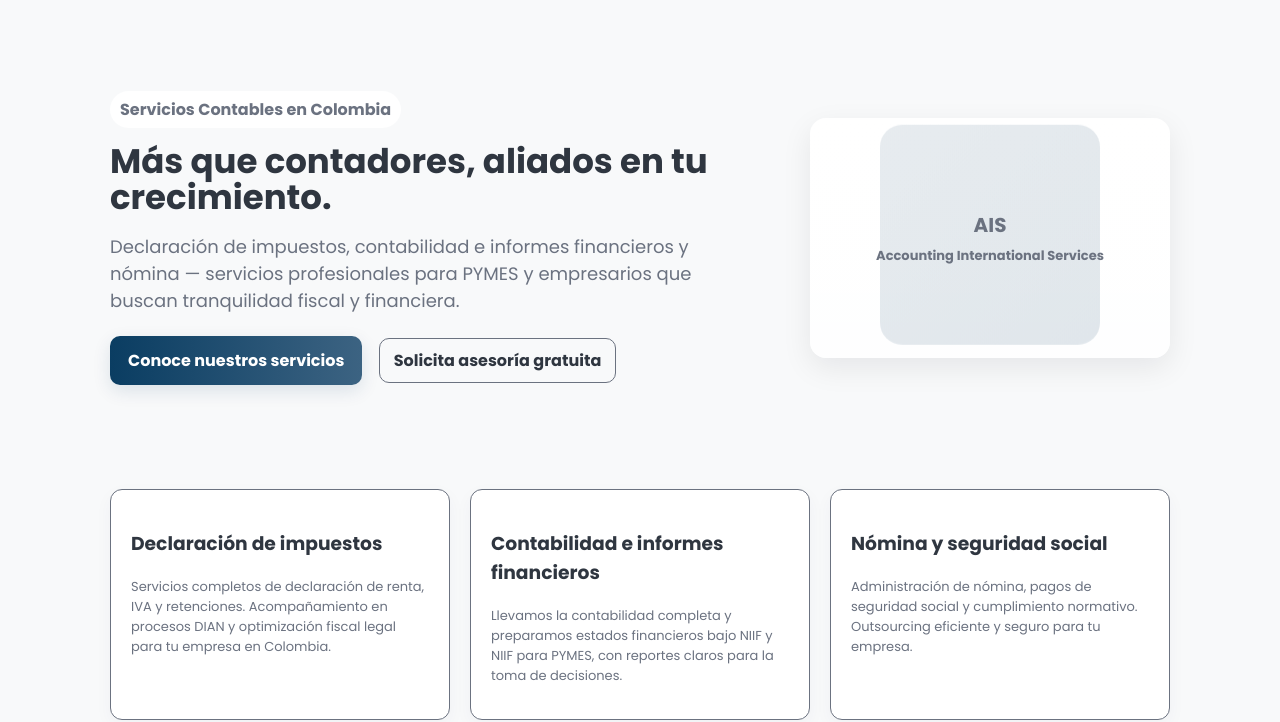
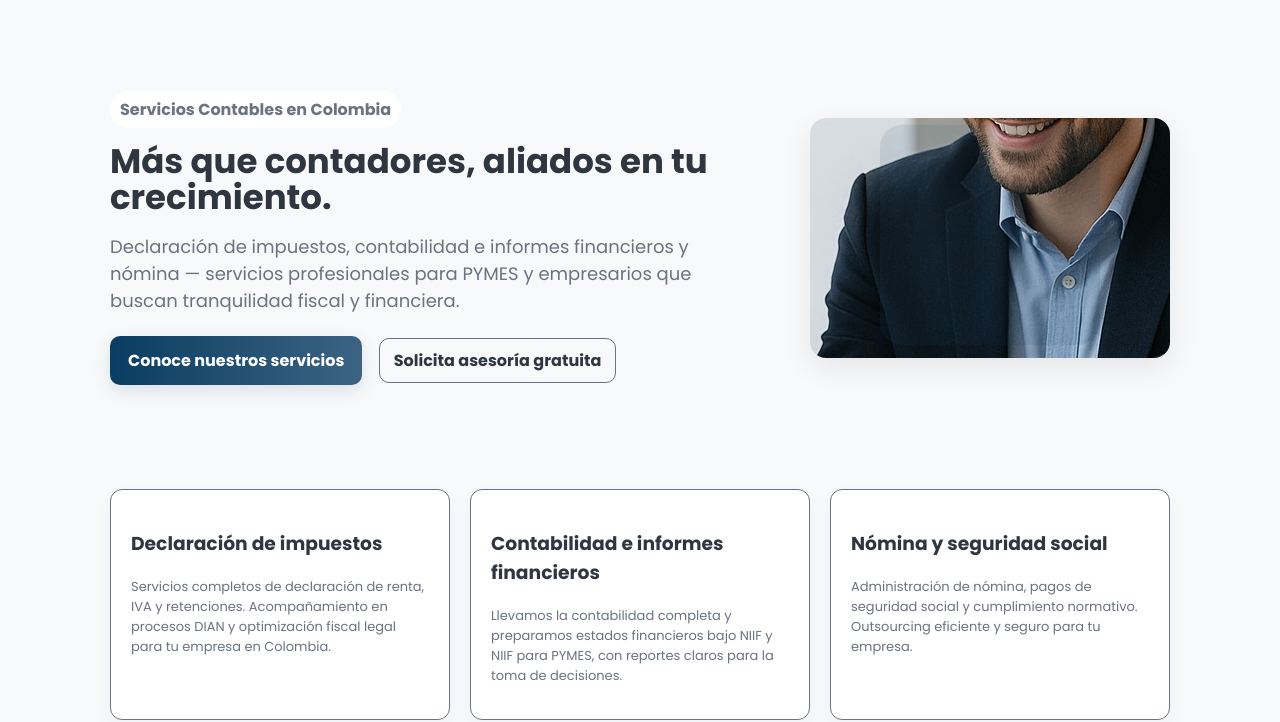
Before and after one commit to corporativeaccount/ais-website, a plain HTML site: page index.html in a window 1280 px wide. Shown: the part 84-806 px from the top of the page. Drawn offline with Linux system fonts and the light colour scheme.

Commit message:
Update index.html

```diff
--- a/index.html
+++ b/index.html
@@ -41,13 +41,9 @@
     <a class="secondary-cta" href="/contacto.html">Solicita asesoría gratuita</a>
   </div>
   <div class="hero-right">
-    <div class="hero-shape" aria-hidden="true"></div>
-    <!-- Could add small illustrative content here -->
-    <div style="position:relative;z-index:2;text-align:center;color:var(--muted);font-weight:700">
-      <div style="font-size:20px;margin-bottom:6px">AIS</div>
-      <div class="small">Accounting International Services</div>
-    </div>
-  </div>
+  <div class="hero-shape" aria-hidden="true"></div>
+  <img src="assets/img/hero.jpg" alt="Equipo contable AIS" class="hero-image">
+</div>
 </section>
 
 <section class="section">
```
